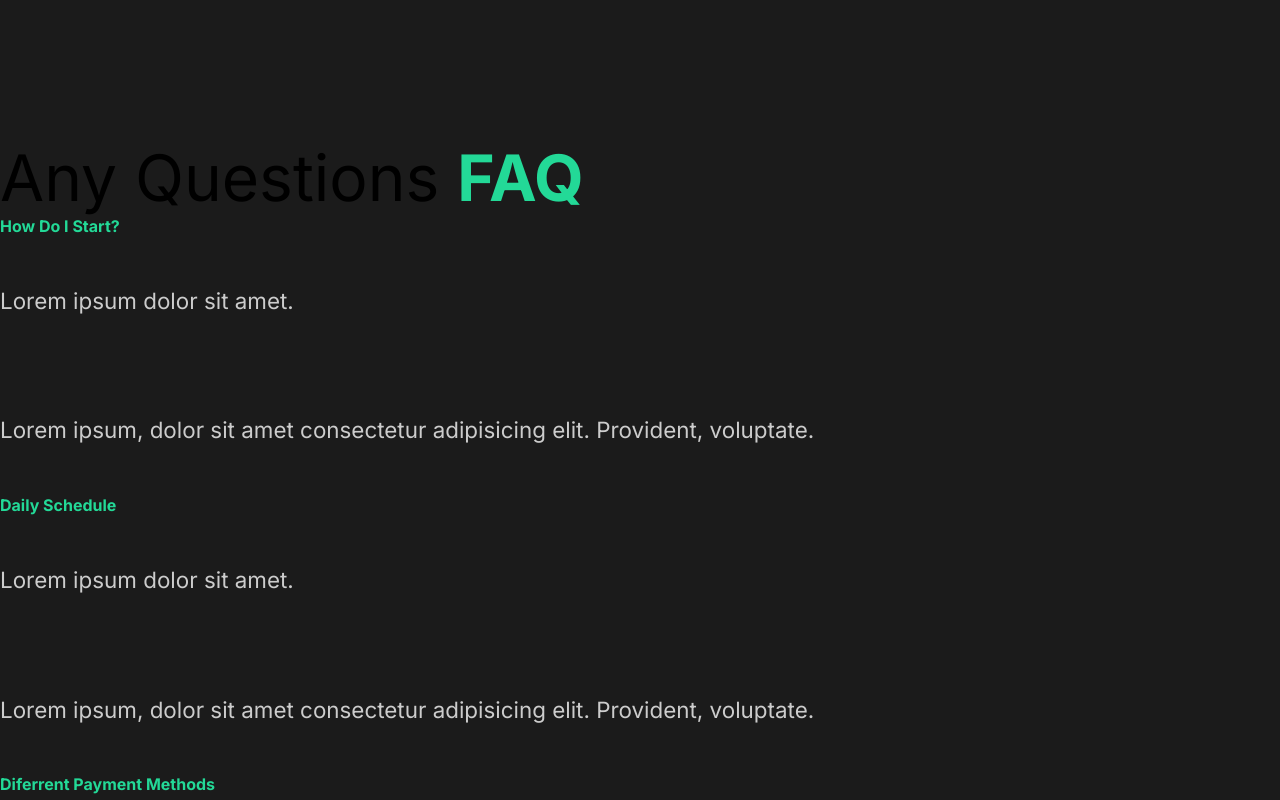
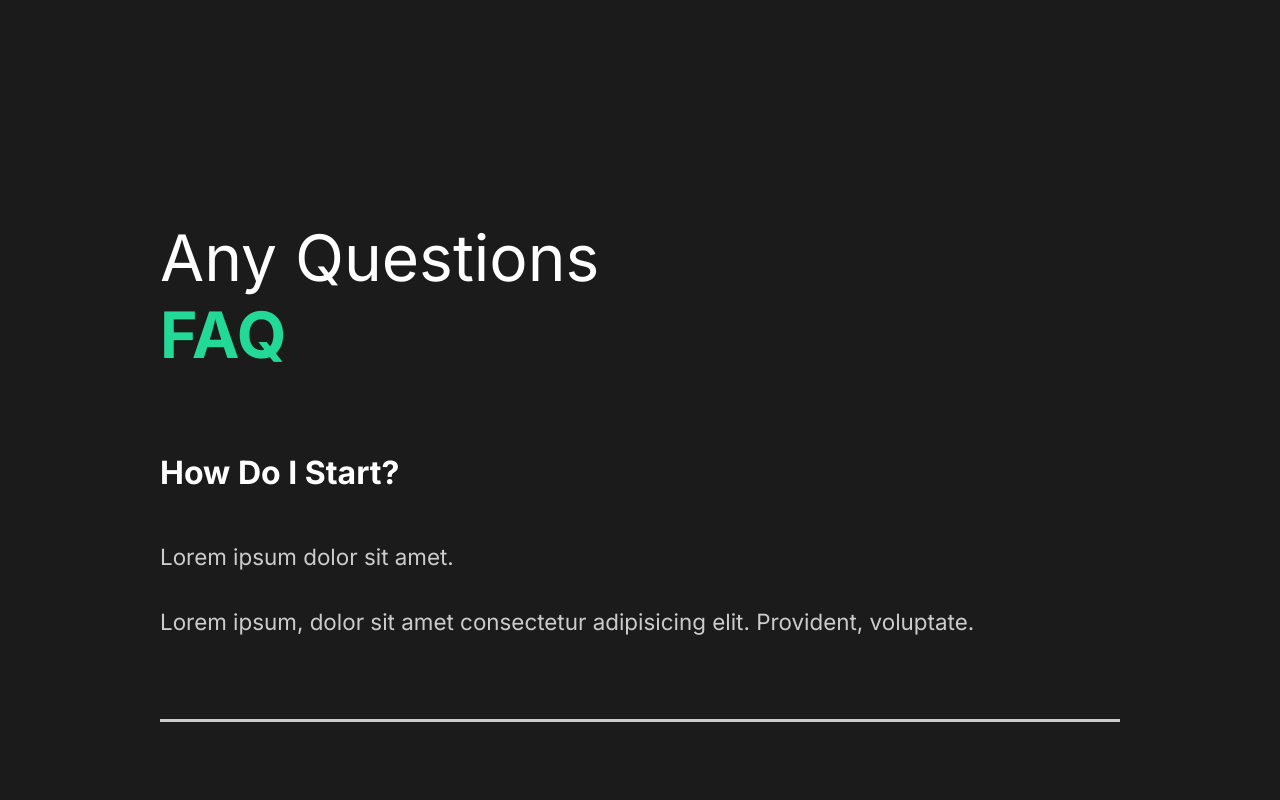
Before and after one commit to michalm08/capture, a React (Create React App) app: page / in a window 1280 px wide. Shown: the part 2020-2820 px from the top of the page. Built offline with nearby package versions, Linux system fonts and the light colour scheme; the HTML template or start-up script is replaced by a standard one.

Commit message:
7. Style FAQ section

```diff
--- a/src/components/FaqSection.js
+++ b/src/components/FaqSection.js
@@ -1,39 +1,87 @@
-import React from 'react'
-
+import React from 'react';
+import styled from 'styled-components';
+import { About } from '../styles';
 const FaqSection = () => {
   return (
-        <div className="faq">
-            <h2>Any Questions <span>FAQ</span></h2>
-            <div className="question">
+    <Faq>
+      <h2>
+        Any Questions <span>FAQ</span>
+      </h2>
+      <div className='question'>
         <h4>How Do I Start?</h4>
-                <div className="answer">
+        <div className='answer'>
           <p>Lorem ipsum dolor sit amet.</p>
-                    <p>Lorem ipsum, dolor sit amet consectetur adipisicing elit. Provident, voluptate.</p>
+          <p>
+            Lorem ipsum, dolor sit amet consectetur adipisicing elit. Provident,
+            voluptate.
+          </p>
         </div>
+        <div className='faq-line'></div>
       </div>
-            <div className="question">
+      <div className='question'>
         <h4>Daily Schedule</h4>
-                <div className="answer">
+        <div className='answer'>
           <p>Lorem ipsum dolor sit amet.</p>
-                    <p>Lorem ipsum, dolor sit amet consectetur adipisicing elit. Provident, voluptate.</p>
+          <p>
+            Lorem ipsum, dolor sit amet consectetur adipisicing elit. Provident,
+            voluptate.
+          </p>
         </div>
+        <div className='faq-line'></div>
       </div>
-            <div className="question">
+      <div className='question'>
         <h4>Diferrent Payment Methods</h4>
-                <div className="answer">
+        <div className='answer'>
           <p>Lorem ipsum dolor sit amet.</p>
-                    <p>Lorem ipsum, dolor sit amet consectetur adipisicing elit. Provident, voluptate.</p>
+          <p>
+            Lorem ipsum, dolor sit amet consectetur adipisicing elit. Provident,
+            voluptate.
+          </p>
         </div>
+        <div className='faq-line'></div>
       </div>
-            <div className="question">
+      <div className='question'>
         <h4>What Products do you offer.</h4>
-                <div className="answer">
+        <div className='answer'>
           <p>Lorem ipsum dolor sit amet.</p>
-                    <p>Lorem ipsum, dolor sit amet consectetur adipisicing elit. Provident, voluptate.</p>
+          <p>
+            Lorem ipsum, dolor sit amet consectetur adipisicing elit. Provident,
+            voluptate.
+          </p>
         </div>
+        <div className='faq-line'></div>
       </div>
-        </div>
-    )
+    </Faq>
+  );
+};
+
+//Styles
+
+const Faq = styled(About)`
+  display: block;
+  span {
+    display: block;
   }
+  h2 {
+    padding-bottom: 2rem;
+    font-weight: lighter;
+  }
+  .faq-line {
+    background: #cccccc;
+    height: 0.2rem;
+    margin: 2rem 0rem;
+    width: 100%;
+  }
+  .question {
+    padding: 3rem 0rem;
+    cursor: pointer;
+  }
+  .answer {
+    padding: 2rem 0rem;
+    p {
+      padding: 1rem 0rem;
+    }
+  }
+`;
 
-export default FaqSection
+export default FaqSection;
--- a/src/components/GlobalStyle.js
+++ b/src/components/GlobalStyle.js
@@ -37,7 +37,7 @@
 }
 h4{
     font-weight:bold;
-    color: #23d997;
+    font-size: 2rem;
 }
 a{
     font-size:1.1rem;
```
Also changed, not shown: 1 other file (tests, documents, lock files or other folders). Lines whose indentation alone changed are shown as unchanged.
